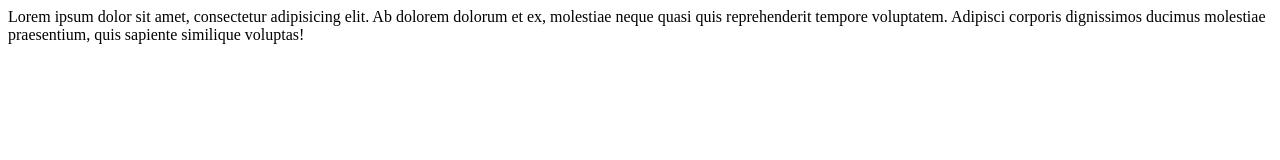
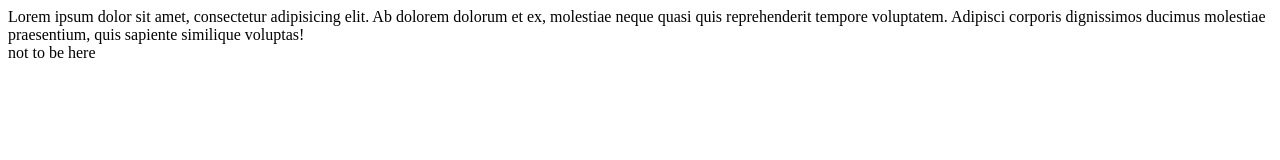
Before and after one commit to IhorShmidt/git-test, a plain HTML site: page index.html in a window 1280 px wide. Drawn offline with Linux system fonts and the light colour scheme.

Commit message:
dummy text

```diff
--- a/index.html
+++ b/index.html
@@ -10,6 +10,12 @@
 <body>
 <div class="awesome-text">
     Lorem ipsum dolor sit amet, consectetur adipisicing elit. Ab dolorem dolorum et ex, molestiae neque quasi quis reprehenderit tempore voluptatem. Adipisci corporis dignissimos ducimus molestiae praesentium, quis sapiente similique voluptas!
+
+
+    <div class="test">
+        not to be here
+    </div>
 </div>
 </body>
+
 </html>
```
